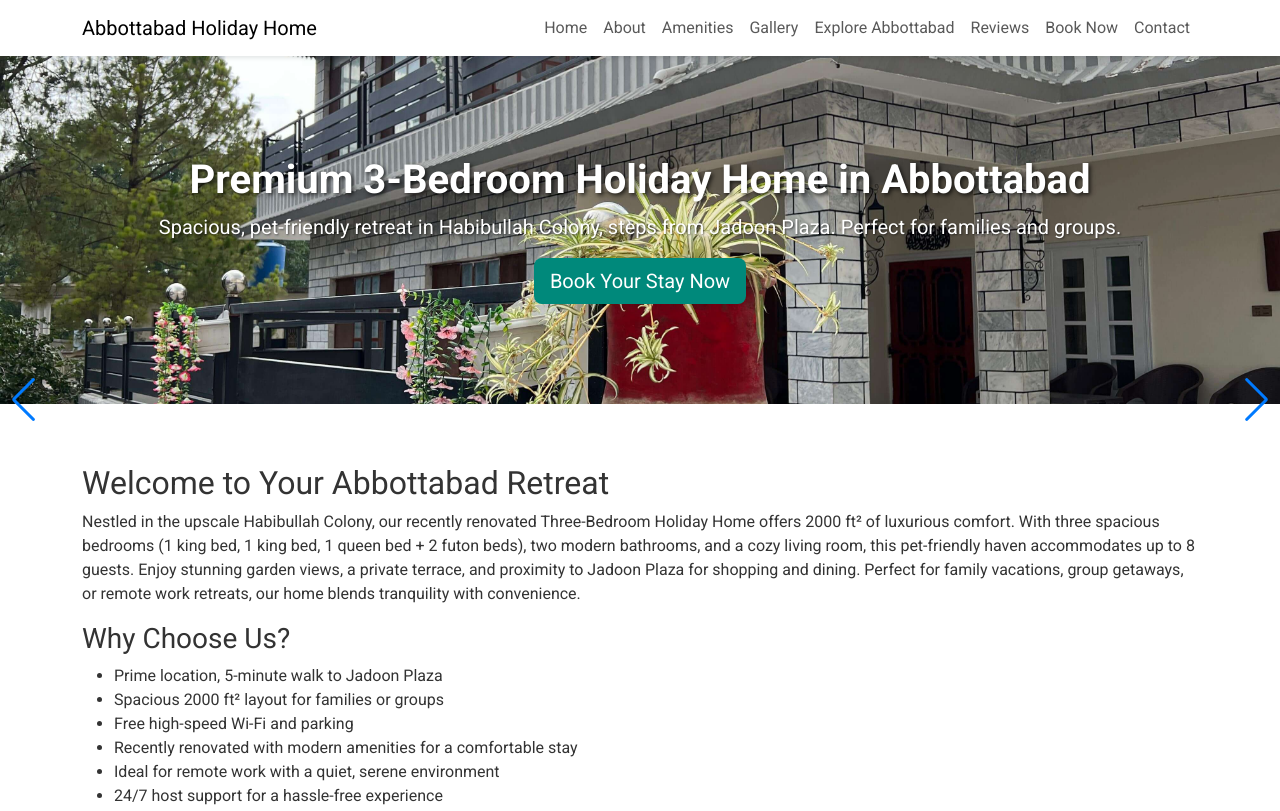
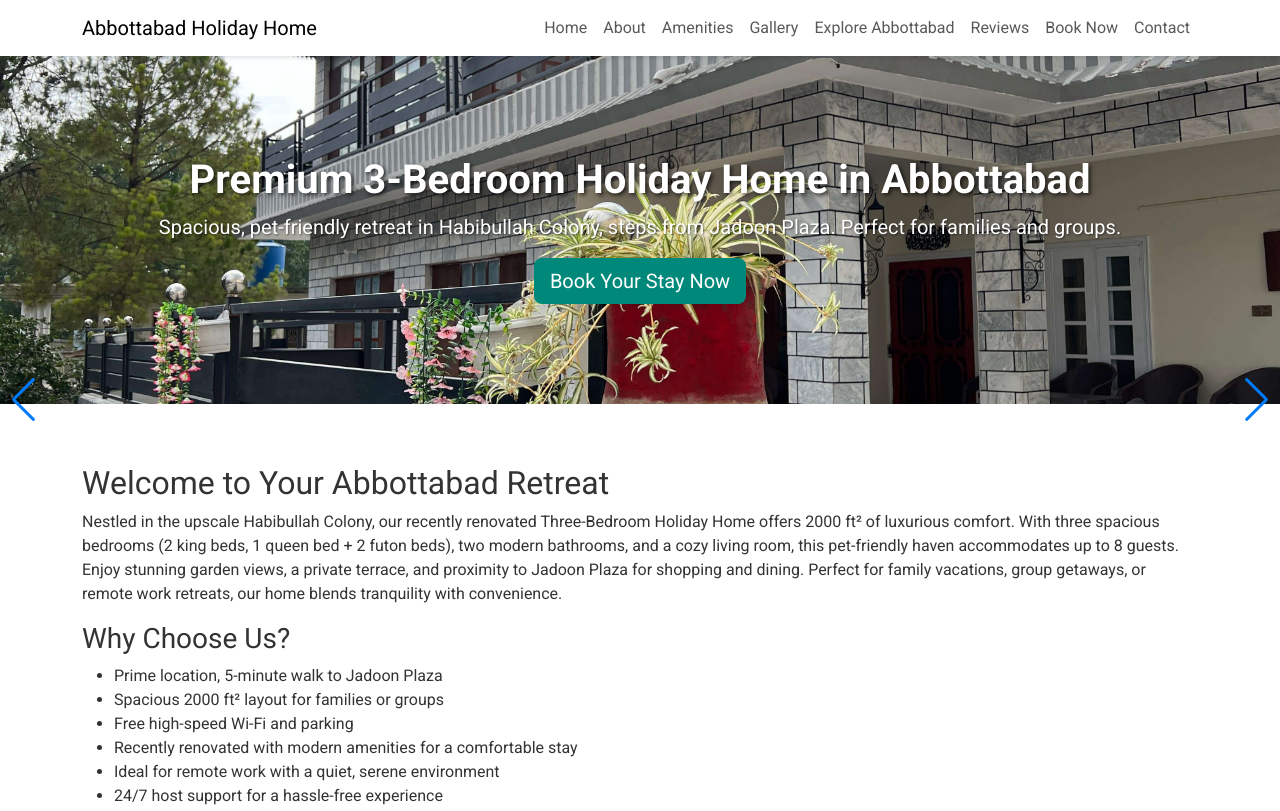
Before and after one commit to fawadkhaan-blip/abbottabadholidayhome, a plain HTML site: page Index.html in a window 1280 px wide. Shown: the top 811 px of the page. Drawn offline with nearby package versions, Linux system fonts and the light colour scheme.

Commit message:
Update bedroom description to 2 king beds

```diff
--- a/Index.html
+++ b/Index.html
@@ -99,7 +99,7 @@
   <section id="about" class="section-padding">
     <div class="container">
       <h2>Welcome to Your Abbottabad Retreat</h2>
-      <p>Nestled in the upscale Habibullah Colony, our recently renovated Three-Bedroom Holiday Home offers 2000 ft² of luxurious comfort. With three spacious bedrooms (1 king bed, 1 king bed, 1 queen bed + 2 futon beds), two modern bathrooms, and a cozy living room, this pet-friendly haven accommodates up to 8 guests. Enjoy stunning garden views, a private terrace, and proximity to Jadoon Plaza for shopping and dining. Perfect for family vacations, group getaways, or remote work retreats, our home blends tranquility with convenience.</p>
+      <p>Nestled in the upscale Habibullah Colony, our recently renovated Three-Bedroom Holiday Home offers 2000 ft² of luxurious comfort. With three spacious bedrooms (2 king beds, 1 queen bed + 2 futon beds), two modern bathrooms, and a cozy living room, this pet-friendly haven accommodates up to 8 guests. Enjoy stunning garden views, a private terrace, and proximity to Jadoon Plaza for shopping and dining. Perfect for family vacations, group getaways, or remote work retreats, our home blends tranquility with convenience.</p>
       <h3>Why Choose Us?</h3>
       <ul>
         <li>Prime location, 5-minute walk to Jadoon Plaza</li>
```
